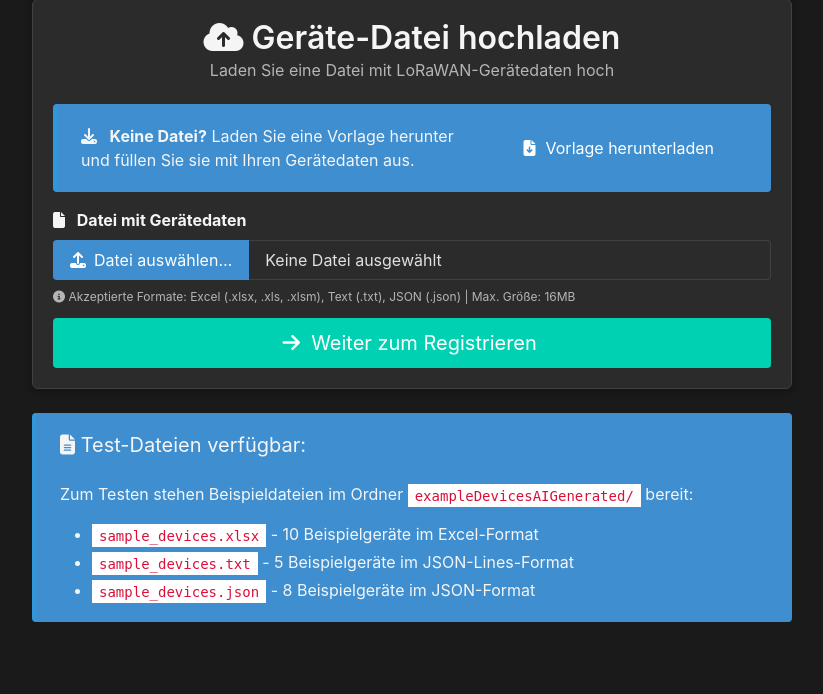
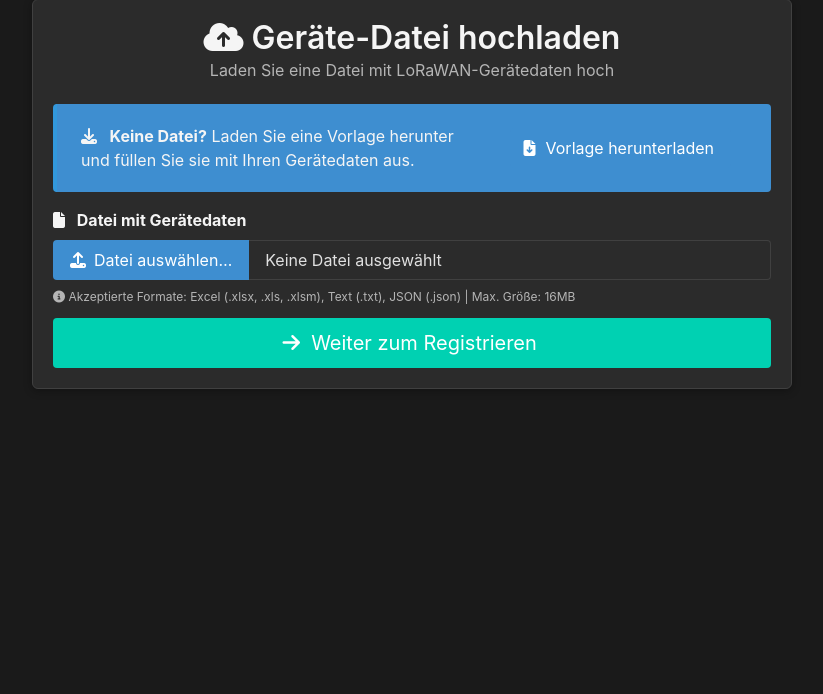
Before and after one commit to krusadejr/lorawan-registration-server, a Flask app: page / in a window 1280 px wide. Shown: the part 540-1234 px from the top of the page, without its empty margins (228-1051 px from the left). After the commit the page ends 929 px from the top, so only its background shows below. Run offline with Flask 3, Linux system fonts and the light colour scheme.

Commit message:
Remove test files information section from homepage

```diff
--- a/templates/index.html
+++ b/templates/index.html
@@ -152,22 +152,6 @@
                 </div>
             </form>
         </div>
-
-        <!-- Sample Files Info -->
-        <div class="notification is-info dark-notification">
-            <h2 class="subtitle is-5 has-text-light">
-                <i class="fas fa-file-alt"></i>
-                Test-Dateien verfügbar:
-            </h2>
-            <div class="content has-text-light">
-                <p>Zum Testen stehen Beispieldateien im Ordner <code>exampleDevicesAIGenerated/</code> bereit:</p>
-                <ul>
-                    <li><code>sample_devices.xlsx</code> - 10 Beispielgeräte im Excel-Format</li>
-                    <li><code>sample_devices.txt</code> - 5 Beispielgeräte im JSON-Lines-Format</li>
-                    <li><code>sample_devices.json</code> - 8 Beispielgeräte im JSON-Format</li>
-                </ul>
-            </div>
-        </div>
     </div>
 </div>
 
```
